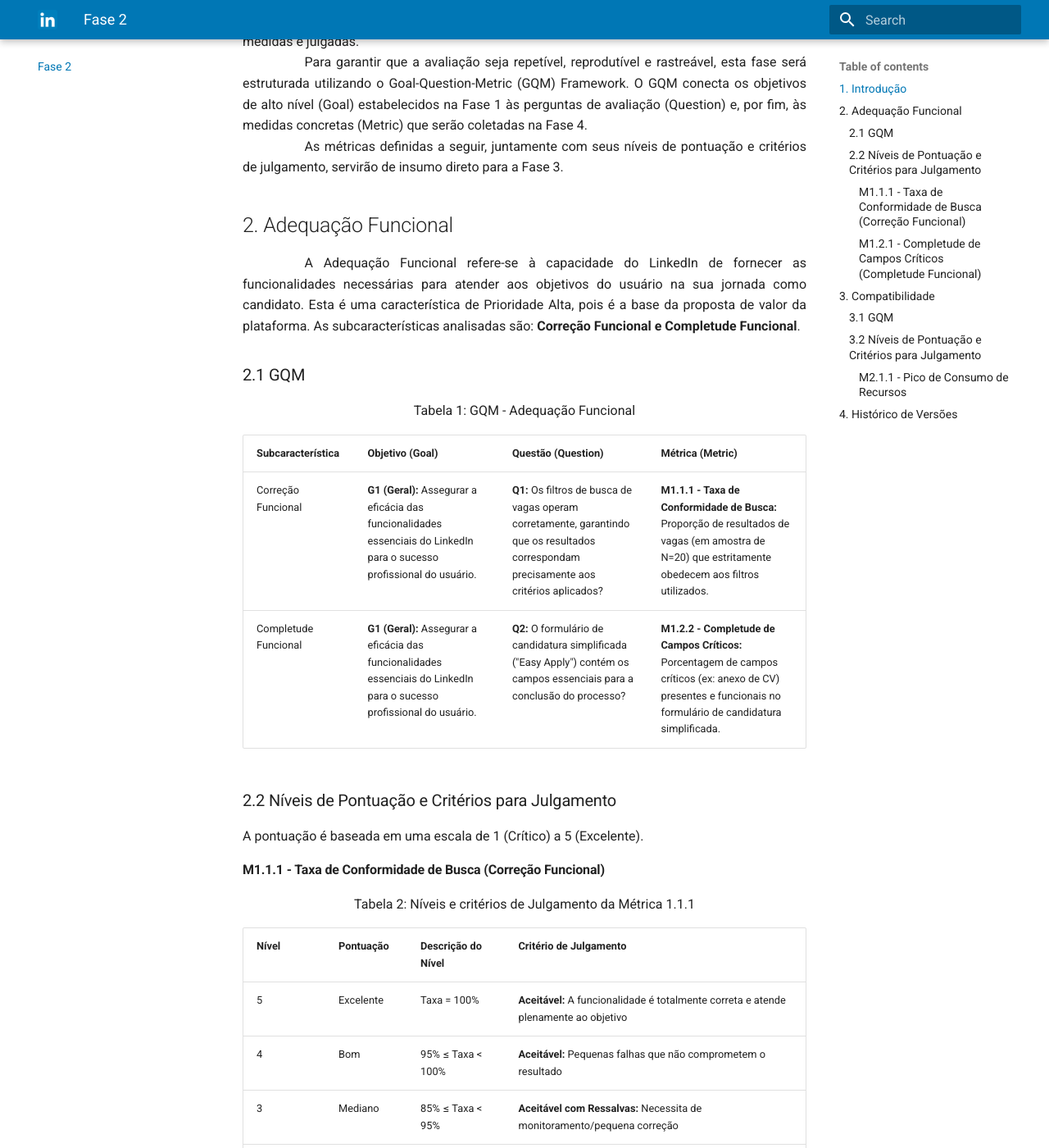
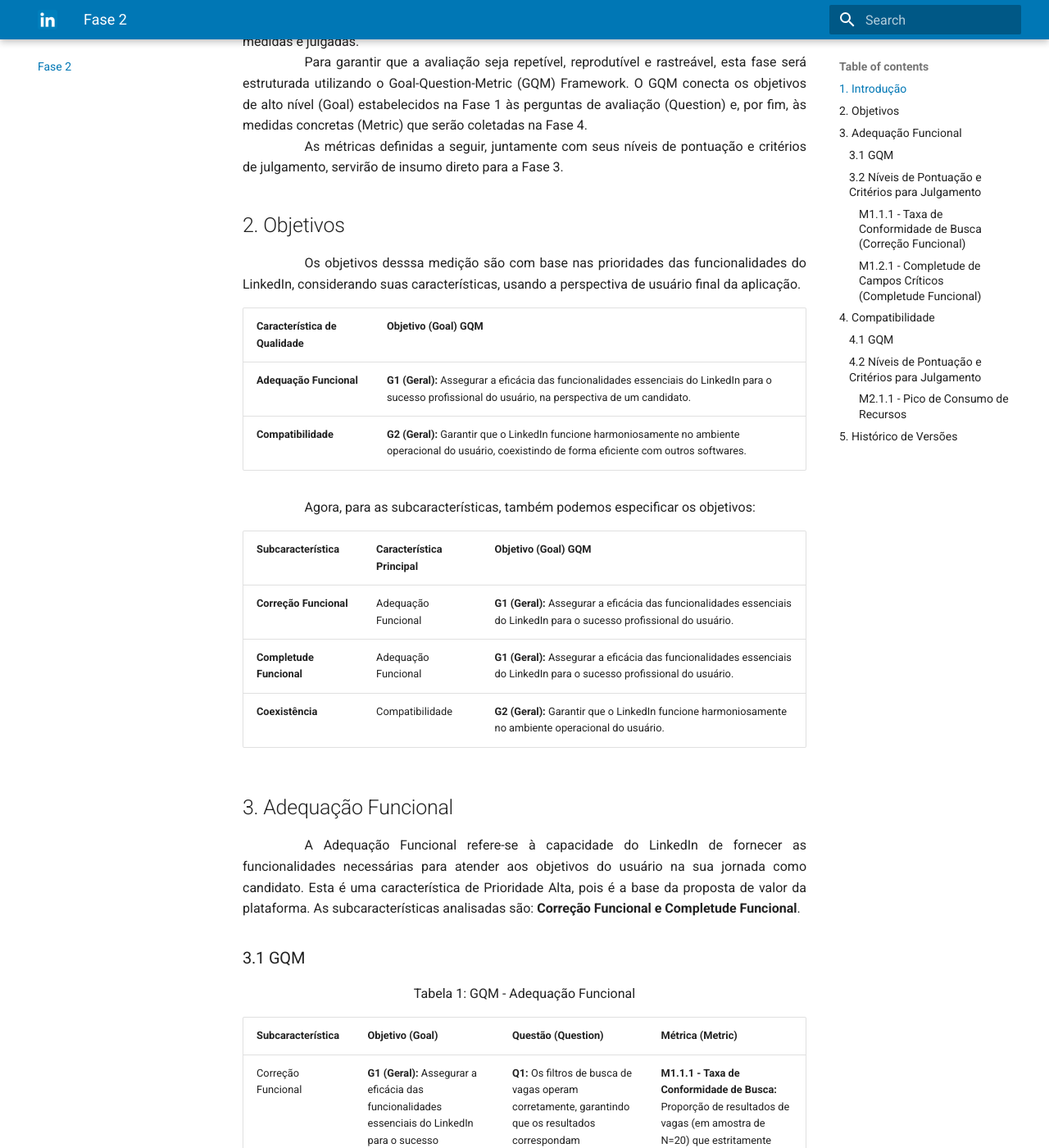
Before and after one commit to FCTE-Qualidade-de-Software-1/2025-2_T02_ELIZABETH-FRIEDMAN, an MkDocs documentation site: the page built from docs/fase2/fase2.md, in a window 1280 px wide and 1400 px high, scrolled down 292 px. Shown: the whole window at 82% size. Built offline with MkDocs 1.6.1 and Material for MkDocs 9.7.7, drawn with Linux system fonts in a browser that asks for light colours; some of the changed text lies outside the part shown.

Commit message:
docs: adiciona objetivos GQM na fase 2

```diff
--- a/docs/fase2/fase2.md
+++ b/docs/fase2/fase2.md
@@ -14,13 +14,33 @@
 As métricas definidas a seguir, juntamente com seus níveis de pontuação e critérios de julgamento, servirão de insumo direto para a Fase 3.
 </div>
 
-## 2. Adequação Funcional
+## 2. Objetivos
+
+<div style="text-align: justify; text-indent: 2cm;">
+Os objetivos desssa medição são com base nas prioridades das funcionalidades do LinkedIn, considerando suas características, usando a perspectiva de usuário final da aplicação.
+</div>
+| Característica de Qualidade | Objetivo (Goal) GQM |
+| :--- | :--- |
+| **Adequação Funcional** | **G1 (Geral):** Assegurar a eficácia das funcionalidades essenciais do LinkedIn para o sucesso profissional do usuário, na perspectiva de um candidato. |
+| **Compatibilidade** | **G2 (Geral):** Garantir que o LinkedIn funcione harmoniosamente no ambiente operacional do usuário, coexistindo de forma eficiente com outros softwares. |
+
+<div style="text-align: justify; text-indent: 2cm;">
+Agora, para as subcaracterísticas, também podemos especificar os objetivos:
+</div>
+
+| Subcaracterística | Característica Principal | Objetivo (Goal) GQM |
+| :--- | :--- | :--- |
+| **Correção Funcional** | Adequação Funcional | **G1 (Geral):** Assegurar a eficácia das funcionalidades essenciais do LinkedIn para o sucesso profissional do usuário. |
+| **Completude Funcional** | Adequação Funcional | **G1 (Geral):** Assegurar a eficácia das funcionalidades essenciais do LinkedIn para o sucesso profissional do usuário. |
+| **Coexistência** | Compatibilidade | **G2 (Geral):** Garantir que o LinkedIn funcione harmoniosamente no ambiente operacional do usuário. |
+
+## 3. Adequação Funcional
 
 <div style="text-align: justify; text-indent: 2cm;">
 A Adequação Funcional refere-se à capacidade do LinkedIn de fornecer as funcionalidades necessárias para atender aos objetivos do usuário na sua jornada como candidato. Esta é uma característica de Prioridade Alta, pois é a base da proposta de valor da plataforma. As subcaracterísticas analisadas são: <b>Correção Funcional e Completude Funcional</b>.
 </div>
 
-### 2.1 GQM
+### 3.1 GQM
 
 <font size="3"><p style="text-align: center">Tabela 1: GQM - Adequação Funcional</p></font>
 
@@ -29,7 +49,7 @@
 | Correção Funcional   | **G1 (Geral):** Assegurar a eficácia das funcionalidades essenciais do LinkedIn para o sucesso profissional do usuário. | **Q1:** Os filtros de busca de vagas operam corretamente, garantindo que os resultados correspondam precisamente aos critérios aplicados? | **M1.1.1 - Taxa de Conformidade de Busca:** Proporção de resultados de vagas (em amostra de N=20) que estritamente obedecem aos filtros utilizados.            |
 | Completude Funcional | **G1 (Geral):** Assegurar a eficácia das funcionalidades essenciais do LinkedIn para o sucesso profissional do usuário. | **Q2:** O formulário de candidatura simplificada ("Easy Apply") contém os campos essenciais para a conclusão do processo?                 | **M1.2.2 - Completude de Campos Críticos:** Porcentagem de campos críticos (ex: anexo de CV) presentes e funcionais no formulário de candidatura simplificada. |
 
-### 2.2 Níveis de Pontuação e Critérios para Julgamento
+### 3.2 Níveis de Pontuação e Critérios para Julgamento
 
 A pontuação é baseada em uma escala de 1 (Crítico) a 5 (Excelente).
 
@@ -57,13 +77,13 @@
 | 2     | Insuficiente | 70% ≤ Campos < 80%                  | **Não-Conformidade Menor:** A ausência de um campo crítico gera retrabalho no usuário                                 |
 | 1     | Crítico      | Campos < 70%                        | **Não-Conformidade Crítica:** A falta de campos essenciais (ex: Anexo de CV) impede a conclusão eficaz da candidatura |
 
-## 3. Compatibilidade
+## 4. Compatibilidade
 
 <div style="text-align: justify; text-indent: 2cm;">
 A Compatibilidade refere-se à capacidade do produto de coexistir e trocar informações com outros sistemas, compartilhando o mesmo ambiente e recursos. Esta característica também é de Prioridade Alta porque conflitos de recursos ou problemas de integração prejudicam a experiência fluida e profissional. A subcaracterística analisada é a <b>Coexistência</b>.
 </div>
 
-### 3.1 GQM
+### 4.1 GQM
 
 <font size="3"><p style="text-align: center">Tabela 4: GQM - Compatibilidade</p></font>
 
@@ -71,7 +91,7 @@
 | ----------------- | ---------------------------------------------------------------------------------------------------- | ------------------------------------------------------------------------------------------------------------------------------------------------ | ------------------------------------------------------------------------------------------------------------------------------------------------------------------------------------ |
 | Coexistência      | **G2 (Geral):** Garantir que o LinkedIn funcione harmoniosamente no ambiente operacional do usuário. | **Q3:** O uso do LinkedIn em navegadores com extensões causa um consumo de CPU/Memória que gere impacto negativo no desempenho geral do sistema? | **M2.1.1 - Pico de Consumo de Recursos:** O pico máximo de consumo de CPU (%) e Memória (MB) do processo do navegador (Chrome/Firefox) durante a execução de um objeto de avaliação. |
 
-### 3.2 Níveis de Pontuação e Critérios para Julgamento
+### 4.2 Níveis de Pontuação e Critérios para Julgamento
 
 A pontuação é baseada em uma escala de 1 (Crítico) a 5 (Excelente).
 
@@ -87,7 +107,7 @@
 | 2     | Insuficiente | CPU < 40% ou Memória < 1200MB | **Não-Conformidade Menor:** O consumo pode afetar o desempenho de outras aplicações                      |
 | 1     | Crítico      | CPU ≥ 40% ou Memória ≥ 1200MB | **Não-Conformidade Crítica:** Consumo excessivo que compromete a estabilidade do ambiente (Coexistência) |
 
-## 4. Histórico de Versões
+## 5. Histórico de Versões
 
 <font size="3"><p style="text-align: center">Tabela 6: Histórico de versões</p></font>
 
@@ -97,3 +117,4 @@
 |  1.1   |                Adição da introdução e GQM's                | [Bruno Cruz](https://github.com/brunocrzz), [Gabriel Mendes](https://github.com/gbevi), [João Moreira](https://github.com/joaofmoreiraa), [Maria Eduarda Pereira](https://github.com/maaduh), [Mayara Marques](https://github.com/maymarquee), [Pedro Túlio](https://github.com/PedrooCamilo) | 14/10/2025 |  Todos  |
 |  1.2   | Adição dos Níveis de Pontuação e Critérios para Julgamento | [Bruno Cruz](https://github.com/brunocrzz), [Gabriel Mendes](https://github.com/gbevi), [João Moreira](https://github.com/joaofmoreiraa), [Maria Eduarda Pereira](https://github.com/maaduh), [Mayara Marques](https://github.com/maymarquee), [Pedro Túlio](https://github.com/PedrooCamilo) | 14/10/2025 |  Todos  |
 |  1.3   |                 Ajuste de erro de escrita                  |                                                                                                                          [Bruno Cruz](https://github.com/brunocrzz)                                                                                                                           | 15/10/2025 |    -    |
+|  1.4   |                 Adiciona objetivos                  |                                                                                                                          [Mayara Marques](https://github.com/maymarquee)                                                                                                                           | 23/10/2025 |    [Gabriel Mendes](https://github.com/gbevi)    |
```
